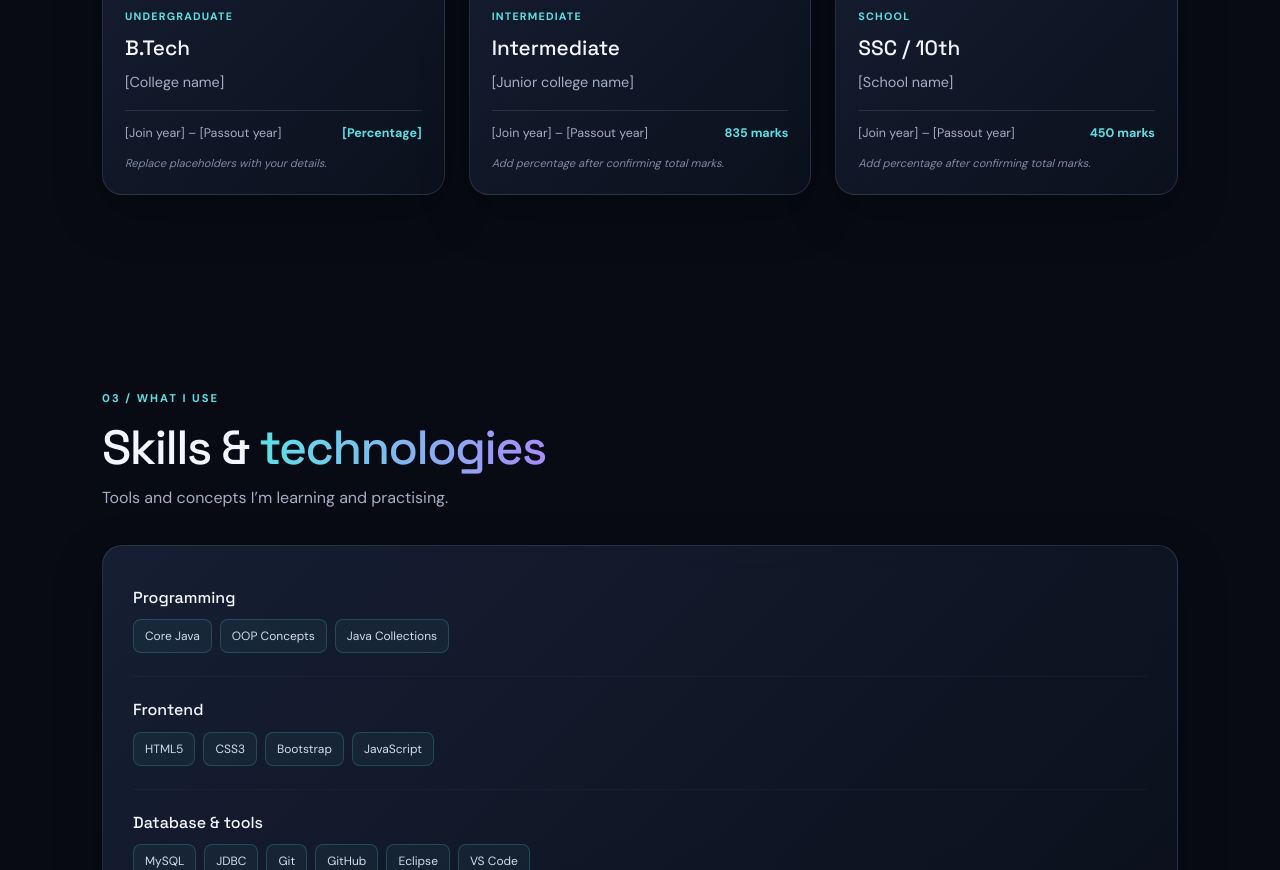
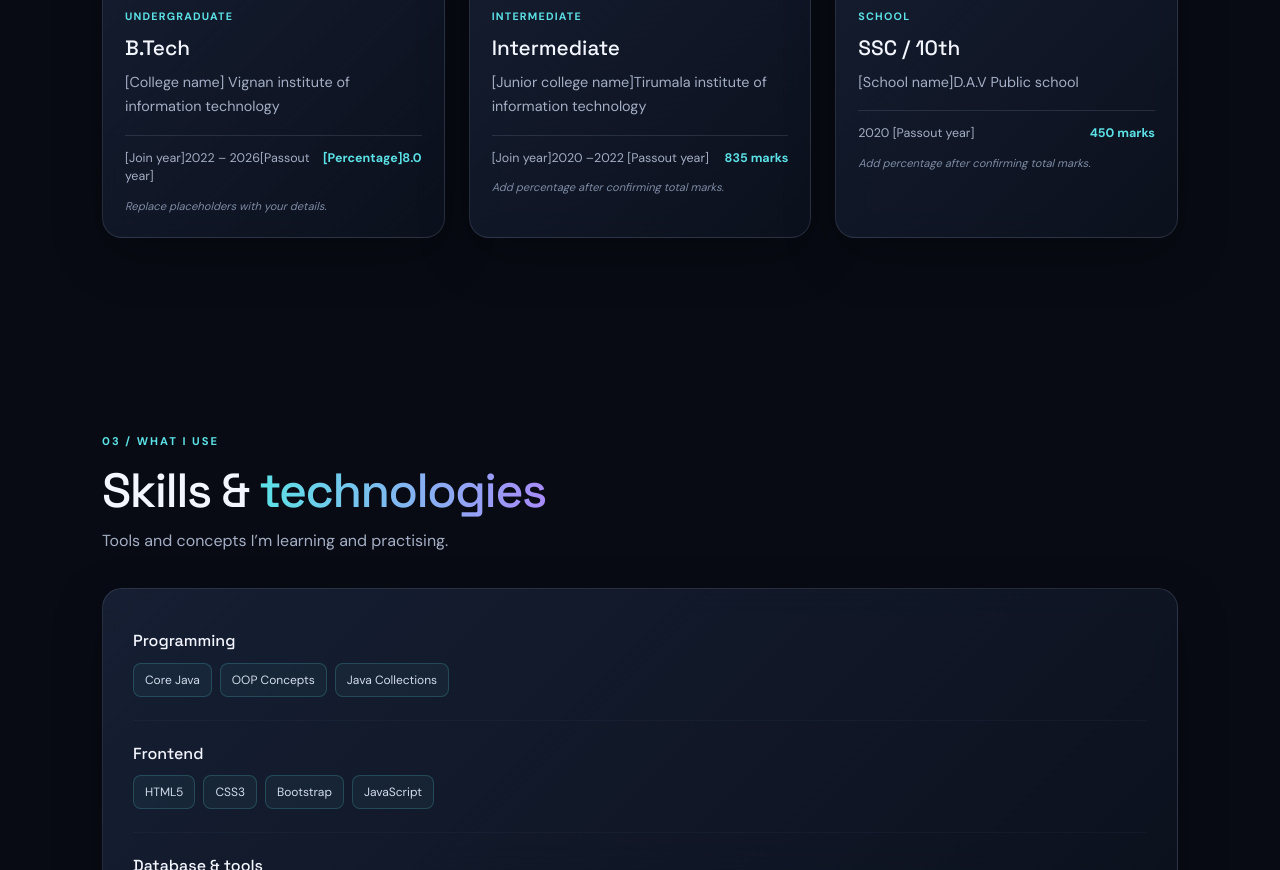
Before and after one commit to MallaPavanteja/Portfolio, a plain HTML site: page index.html in a window 1280 px wide. Shown: the part 1944-2814 px from the top of the page. Drawn offline with nearby package versions, Linux system fonts and the light colour scheme.

Commit message:
Update education section with new entries
Added educational details for undergraduate and intermediate studies.

```diff
--- a/index.html
+++ b/index.html
@@ -14,9 +14,9 @@
 <section id="home" class="hero section"><div class="container"><div class="row align-items-center g-5"><div class="col-lg-5 text-center"><div class="photo-ring"><img src="profile.jpg" alt="Malla Pavan Teja" onerror="this.style.display='none';this.nextElementSibling.style.display='grid'"><div class="placeholder"><i class="bi bi-person-fill"></i><small>Add profile.jpg</small></div></div><p class="muted mt-4">Curious mind · Creative builder · Lifelong learner</p></div><div class="col-lg-7"><div class="intro glass reveal"><span class="eyebrow">● AVAILABLE FOR OPPORTUNITIES</span><p class="muted mt-4 mb-1">Hello, I'm</p><h1>Malla Pavan <span>Teja.</span></h1><h2>Aspiring <span id="role">Java Full Stack Developer</span></h2><p class="muted lh-lg mt-3">I enjoy turning ideas into useful, easy-to-use web experiences. I’m building my skills in Java, web development and databases, one project at a time.</p><a class="btn btn-neon mt-3" href="#projects">Explore my work <i class="bi bi-arrow-up-right"></i></a> <a class="btn btn-outline-light mt-3" href="#contact">Let's connect</a><div class="mt-4 small muted"><a href="mailto:pavanteja@gmail.com">pavanteja@gmail.com</a> · <a href="https://github.com/MallaPavanteja">GitHub</a></div></div></div></div></div></section>
 <section id="about" class="section"><div class="container"><div class="heading reveal"><small>01 / GET TO KNOW ME</small><h2>A little <span>about me</span></h2><p class="muted">Building a strong foundation, with curiosity and consistency.</p></div><div class="glass about reveal"><i class="bi bi-braces big-icon"></i><div><h3>Learning today. Building for tomorrow.</h3><p>I'm Malla Pavan Teja, an aspiring Java Full Stack Developer from Hyderabad. I’m interested in creating practical applications and understanding how the front end, back end and database work together.</p><p>I have been learning Core Java, SQL, HTML, CSS, Bootstrap and JavaScript. I like solving problems step by step, learning from mistakes and improving my projects through practice.</p><p>My goal is to begin my career in software development, contribute to a collaborative team and keep growing as a developer.</p></div></div></div></section>
 <section id="education" class="section"><div class="container"><div class="heading reveal"><small>02 / MY JOURNEY</small><h2>Education & <span>learning</span></h2><p class="muted">The milestones that have shaped my learning journey.</p></div><div class="row g-4">
-<div class="col-md-4 reveal"><article class="glass edu"><img src="https://images.unsplash.com/photo-1562774053-701939374585?auto=format&fit=crop&w=800&q=80" alt="College campus"><div><small>UNDERGRADUATE</small><h3>B.Tech</h3><p>[College name]</p><footer>[Join year] – [Passout year] <b>[Percentage]</b></footer><em>Replace placeholders with your details.</em></div></article></div>
-<div class="col-md-4 reveal"><article class="glass edu"><img src="https://images.unsplash.com/photo-1509062522246-3755977927d7?auto=format&fit=crop&w=800&q=80" alt="Intermediate classroom"><div><small>INTERMEDIATE</small><h3>Intermediate</h3><p>[Junior college name]</p><footer>[Join year] – [Passout year] <b>835 marks</b></footer><em>Add percentage after confirming total marks.</em></div></article></div>
-<div class="col-md-4 reveal"><article class="glass edu"><img src="https://images.unsplash.com/photo-1580582932707-520aed937b7b?auto=format&fit=crop&w=800&q=80" alt="School"><div><small>SCHOOL</small><h3>SSC / 10th</h3><p>[School name]</p><footer>[Join year] – [Passout year] <b>450 marks</b></footer><em>Add percentage after confirming total marks.</em></div></article></div>
+<div class="col-md-4 reveal"><article class="glass edu"><img src="https://images.unsplash.com/photo-1562774053-701939374585?auto=format&fit=crop&w=800&q=80" alt="College campus"><div><small>UNDERGRADUATE</small><h3>B.Tech</h3><p>[College name] Vignan institute of information technology </p><footer>[Join year]2022 – 2026[Passout year] <b>[Percentage]8.0</b></footer><em>Replace placeholders with your details.</em></div></article></div>
+<div class="col-md-4 reveal"><article class="glass edu"><img src="https://images.unsplash.com/photo-1509062522246-3755977927d7?auto=format&fit=crop&w=800&q=80" alt="Intermediate classroom"><div><small>INTERMEDIATE</small><h3>Intermediate</h3><p>[Junior college name]Tirumala institute of information technology</p><footer>[Join year]2020 –2022 [Passout year] <b>835 marks</b></footer><em>Add percentage after confirming total marks.</em></div></article></div>
+<div class="col-md-4 reveal"><article class="glass edu"><img src="https://images.unsplash.com/photo-1580582932707-520aed937b7b?auto=format&fit=crop&w=800&q=80" alt="School"><div><small>SCHOOL</small><h3>SSC / 10th</h3><p>[School name]D.A.V Public school</p><footer>2020 [Passout year] <b>450 marks</b></footer><em>Add percentage after confirming total marks.</em></div></article></div>
 </div></div></section>
 <section id="skills" class="section"><div class="container"><div class="heading reveal"><small>03 / WHAT I USE</small><h2>Skills & <span>technologies</span></h2><p class="muted">Tools and concepts I’m learning and practising.</p></div><div class="glass skillbox reveal"><h3>Programming</h3><div class="pills"><span>Core Java</span><span>OOP Concepts</span><span>Java Collections</span></div><hr><h3>Frontend</h3><div class="pills"><span>HTML5</span><span>CSS3</span><span>Bootstrap</span><span>JavaScript</span></div><hr><h3>Database & tools</h3><div class="pills"><span>MySQL</span><span>JDBC</span><span>Git</span><span>GitHub</span><span>Eclipse</span><span>VS Code</span></div></div></div></section>
 <section id="projects" class="section"><div class="container"><div class="heading reveal"><small>04 / THINGS I'VE BUILT</small><h2>Featured <span>projects</span></h2><p class="muted">A selection of projects from my learning journey.</p></div><div class="row g-4">
```
